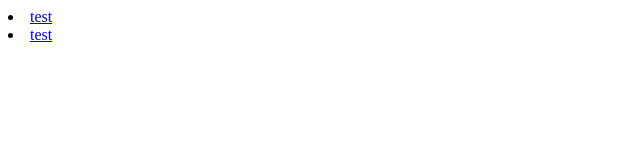
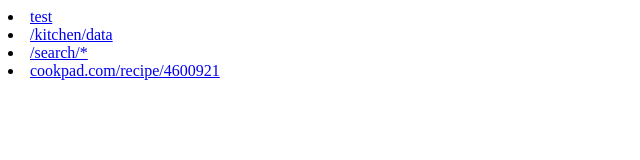
Before and after one commit to TLSnkawai/tlsnkawai.github.io, a plain HTML site: page index.html in a window 1280 px wide. Shown: the whole page, without its empty margins (0-640 px from the left). Drawn offline with Linux system fonts and the light colour scheme.

Commit message:
no message

```diff
--- a/index.html
+++ b/index.html
@@ -5,6 +5,9 @@
     </head>
     <body>
         <li><a href="/jp/m1????????/">test</a></li>
-        <li><a href="https://cookpad.com/kitchen/data">test</a></li>
+        <li><a href="https://cookpad.com/kitchen/data">/kitchen/data</a></li>
+        <li><a href="https://cookpad.com/search/%E3%82%B4%E3%83%BC%E3%83%A4">/search/*</a></li>
+        <li><a href="https://cookpad.com/recipe/4600921">cookpad.com/recipe/4600921</a></li>
+
     </body>
 </html>
```
